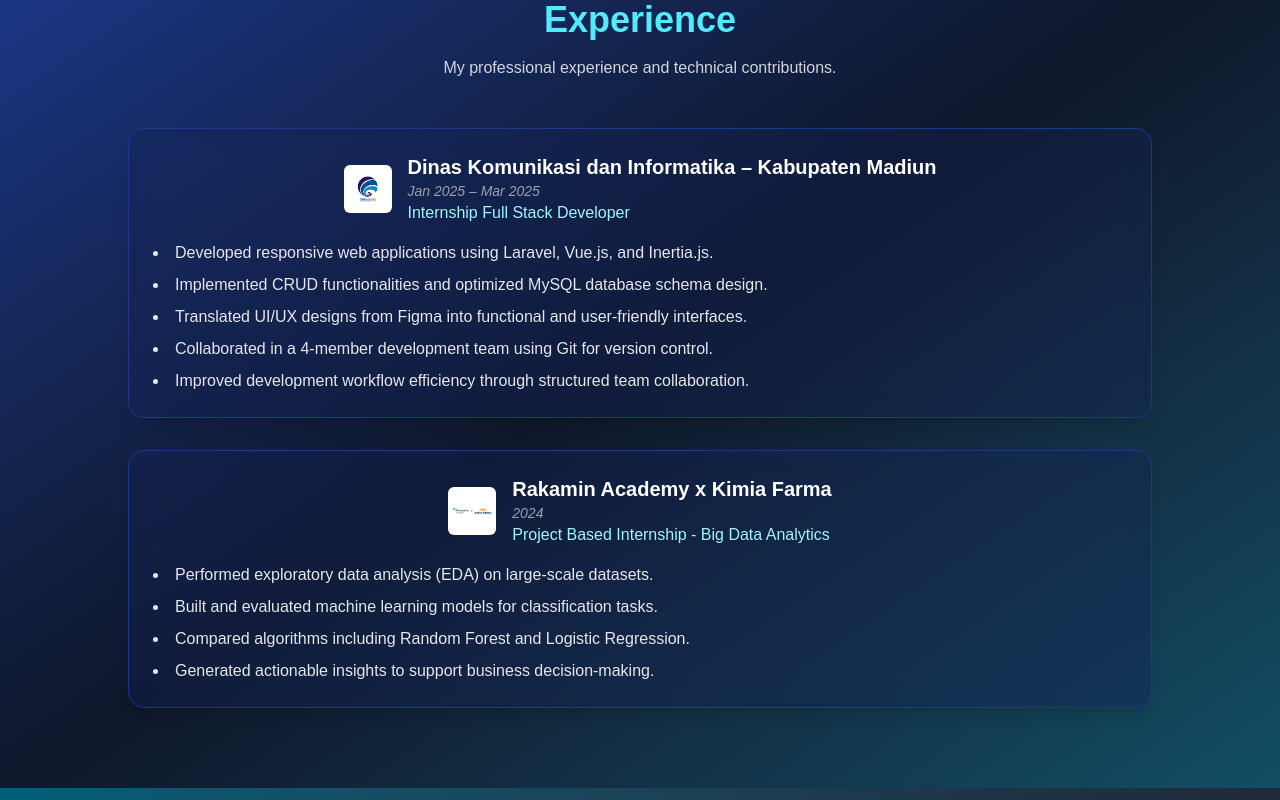
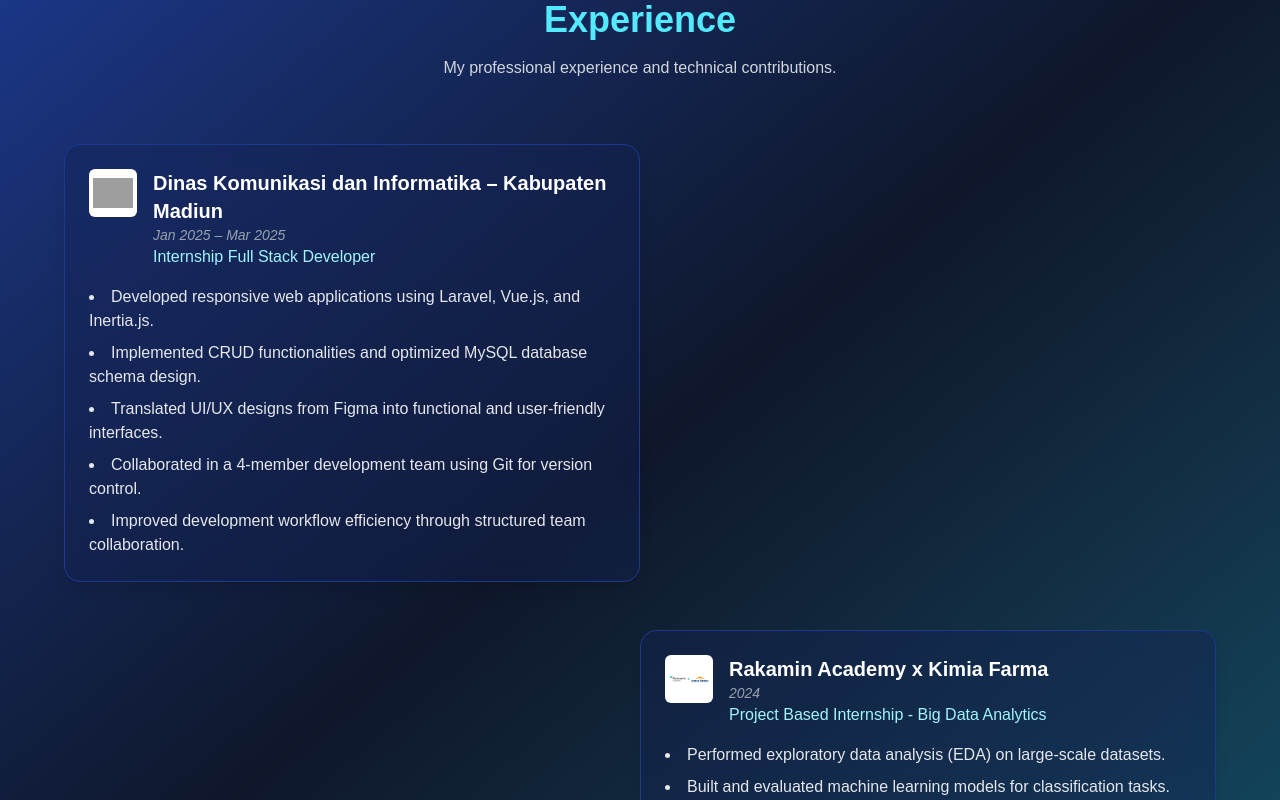
Before and after one commit to rehanasalsabilla/Portfolio-Website-About-Me, a React (Vite) app: page / in a window 1280 px wide. Shown: the part 880-1680 px from the top of the page. Built offline with nearby package versions, Linux system fonts and the light colour scheme; grey boxes are pictures that could not be loaded.

Commit message:
Experience-2

```diff
--- a/src/components/Experience.jsx
+++ b/src/components/Experience.jsx
@@ -1,7 +1,7 @@
 import React from "react";
 import { motion } from "framer-motion";
-import { Building2 } from "lucide-react";
-import kominfoLogo from "../assets/diskominfo.png";
+
+import kominfoLogo from "../assets/kominfo.png";
 import rakaminLogo from "../assets/rakamin.png";
 
 const Experience = () => {
@@ -36,7 +36,7 @@
   return (
     <section
       id="experience"
-      className="py-20 px-6 md:px-16 bg-linear-to-br from-blue-900 via-slate-900 to-cyan-900 text-white"
+      className="py-20 px-6 md:px-16 bg-gradient-to-br from-blue-900 via-slate-900 to-cyan-900 text-white"
     >
       {/* Header */}
       <motion.div
@@ -44,7 +44,7 @@
         whileInView={{ opacity: 1, y: 0 }}
         transition={{ duration: 0.8 }}
         viewport={{ once: true }}
-        className="text-center mb-12"
+        className="text-center mb-16"
       >
         <h2 className="text-4xl font-bold mb-4 text-cyan-300">
           Experience
@@ -54,28 +54,40 @@
         </p>
       </motion.div>
 
-      {/* Experience List */}
-      <div className="space-y-8">
+      {/* Timeline */}
+      <div className="flex flex-col gap-12">
         {experiences.map((exp, index) => (
+          <div
+            key={index}
+            className={`flex ${
+              index % 2 === 0 ? "justify-start" : "justify-end"
+            }`}
+          >
             <motion.div
-            key={index}
-            initial={{ opacity: 0, y: 30 }}
-            whileInView={{ opacity: 1, y: 0 }}
-            transition={{ duration: 0.6, delay: index * 0.2 }}
+              initial={{ opacity: 0, x: index % 2 === 0 ? -50 : 50 }}
+              whileInView={{ opacity: 1, x: 0 }}
+              transition={{ duration: 0.6 }}
               viewport={{ once: true }}
-            className="max-w-5xl mx-auto bg-blue-950/40 backdrop-blur-md p-6 rounded-2xl shadow-lg border border-blue-900 hover:shadow-cyan-500/30 hover:scale-[1.02] transition-all"
+              className="w-full md:w-1/2 bg-blue-950/40 backdrop-blur-md p-6 rounded-2xl shadow-lg border border-blue-900 hover:shadow-cyan-500/30 hover:scale-[1.02] transition-all"
             >
-            {/* Header */}
-            <div className="flex items-center gap-4 justify-center mb-4">
+              {/* Header (Left aligned) */}
+              <div className="flex items-start gap-4 mb-4">
                 <img
                   src={exp.logo}
                   alt={exp.company}
                   className="w-12 h-12 object-contain rounded-md bg-white p-1"
                 />
+
                 <div className="text-left">
-                <h3 className="text-xl font-semibold">{exp.company}</h3>
-                <p className="text-sm text-gray-400 italic">{exp.period}</p>
-                <p className="text-cyan-200 font-medium">{exp.position}</p>
+                  <h3 className="text-xl font-semibold">
+                    {exp.company}
+                  </h3>
+                  <p className="text-sm text-gray-400 italic">
+                    {exp.period}
+                  </p>
+                  <p className="text-cyan-200 font-medium">
+                    {exp.position}
+                  </p>
                 </div>
               </div>
 
@@ -86,6 +98,7 @@
                 ))}
               </ul>
             </motion.div>
+          </div>
         ))}
       </div>
     </section>
```
Lines whose indentation alone changed are shown as unchanged.
